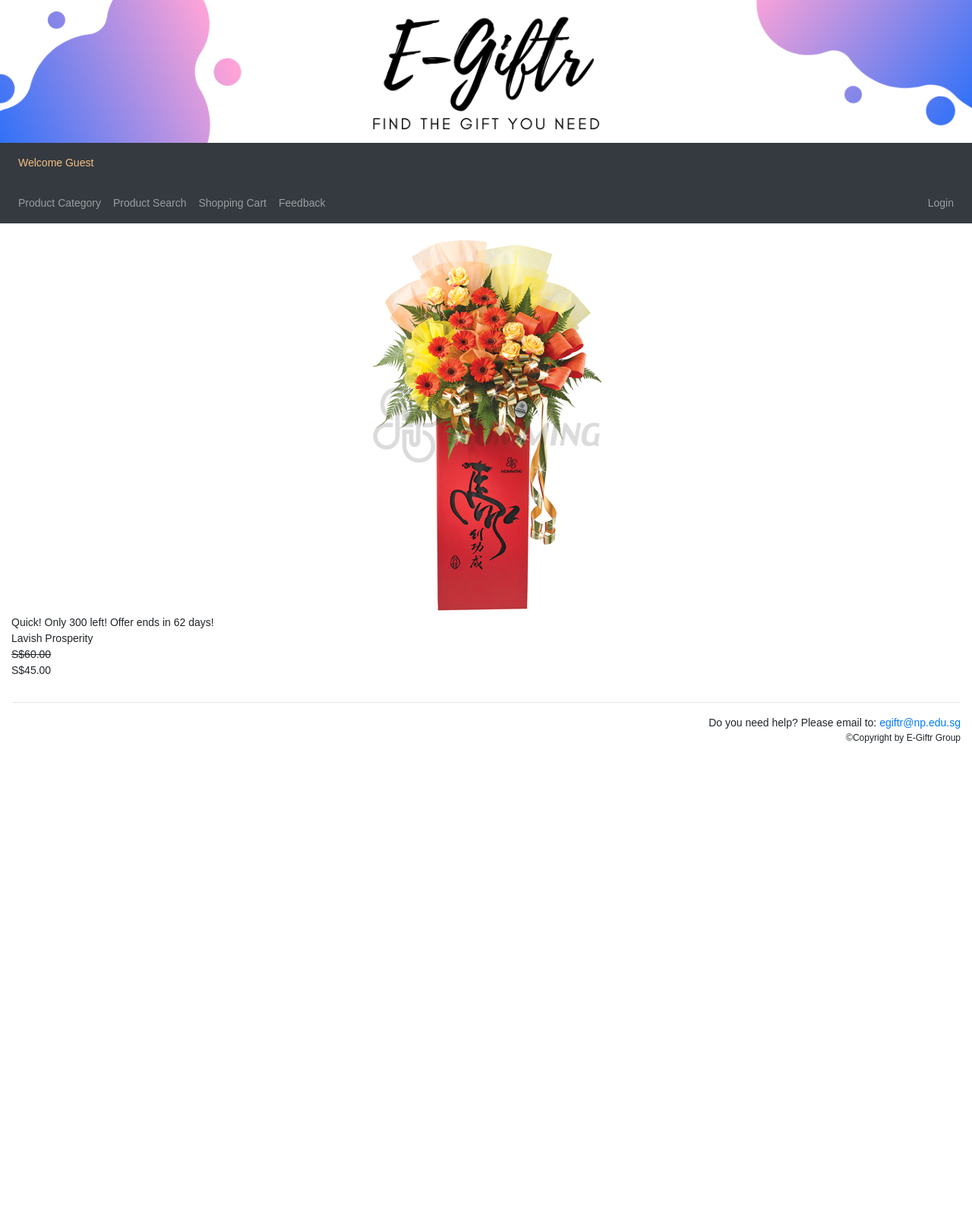
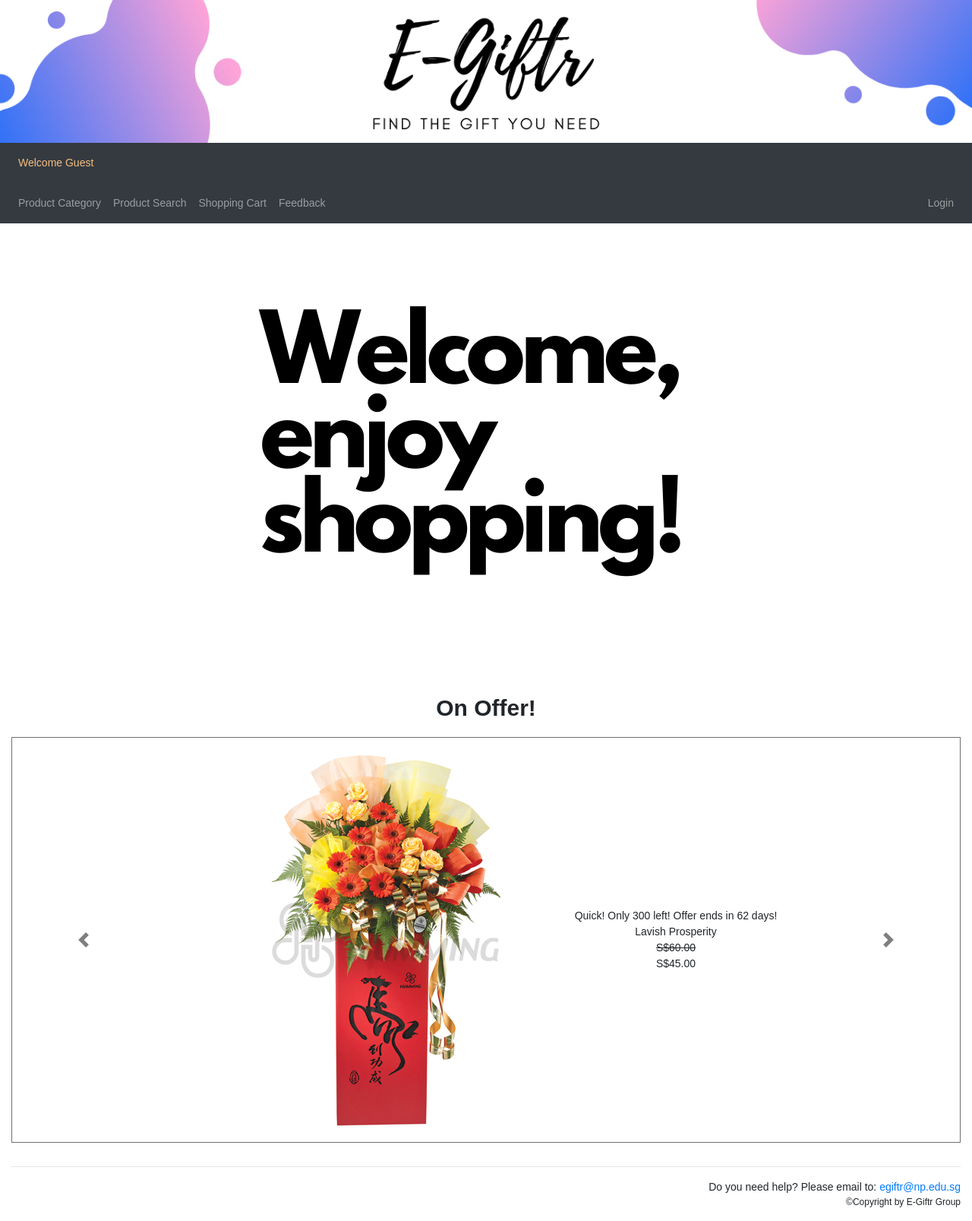
Before and after one commit to idlefrenchfry/ecad_assignment, a PHP site: page / in a window 1280 px wide. Shown: the whole page at 76% size. Before the commit the page ends 978 px from the top, so only its background shows below. Run offline with PHP 8.4, Linux system fonts and the light colour scheme; data comes from the database, SQL or seed files in the repository; some libraries are stand-ins or nearby versions.

Commit message:
Tweaked layout products on offer

```diff
--- a/index.php
+++ b/index.php
@@ -1,3 +1,11 @@
+<style>
+.carousel-control-next,
+.carousel-control-prev, .carousel-indicators {
+    filter: invert(100%);
+}
+
+</style>
+
 <?php
 // Detect the current session
 session_start();
@@ -6,14 +14,23 @@
 
 // Establish data connection
 include_once("mysql_conn.php");
+$MainContent = "<img src='Images/welcome2egiftr.png'
+				class='img-fluid'
+				style='display:block; margin:auto;'/>";
 
 $qry = "SELECT * FROM product WHERE OfferStartDate < CURDATE() AND OfferEndDate> CURDATE()";
 $result = $conn->query($qry);
 
-$MainContent = "<div class='bd-example'>";// start
+
+// TO DO: Improve front-end for carousel
+
+$MainContent .= "<div class='bd-example'>";// start
 if ($result->num_rows > 0) {
+	$MainContent .= "<div class='row'>";
+	$MainContent .= "<div style='margin:auto; font-size: 30px;' class='font-weight-bold mb-3'>On Offer!</div>";
+	$MainContent .= "</div>";
 // the page header and header row of offer
-    $MainContent = "<div id='carouselExampleCaptions' class='carousel slide' data-ride='carousel' >";
+    $MainContent .= "<div id='carouselOnOffer' class='carousel slide border p-3' style='border-color:#707070 !important;' data-ride='carousel' >";
     $MainContent .= "<div class='carousel-inner'>";
     $rowcount = 0;
     while ($row = $result->fetch_array())
@@ -27,6 +44,7 @@
 		$offerend = new DateTime($row["OfferEndDate"]);
 		$today = new DateTime(Date("y-m-d"));
 		$daysleft = $today->diff($offerend)->days;
+
 		$formattedOfferedPrice = number_format($row["OfferedPrice"],2);
 	    if($rowcount==1)
 	    {
@@ -36,7 +54,11 @@
 	    {
 		    $MainContent .= "<div class='carousel-item'>";
 		}
+
+		$MainContent .= "<div class='d-flex justify-content-center align-items-center'>";
 		$MainContent .= "<div class='image'><a href='$product'><img class='d-block mx-auto' src='$img' alt='$name'></a></div>";
+
+		$MainContent .= "<div class='text text-center'>";
 		$MainContent .= "<div class='top'>
 		<div class='text1'>Quick! Only $Quantity left! Offer ends in $daysleft days!</div></div>";
 		$MainContent .= "<div class='middle'>
@@ -45,6 +67,9 @@
 		<div class='text'>S$$formattedOfferedPrice</div>
 		</div>";
 		$MainContent .= "</div>";
+		$MainContent .= "</div>";
+
+		$MainContent .= "</div>";
     }
 
     $MainContent .="</div>";
@@ -52,10 +77,10 @@
 
 
 
-	$MainContent .= "<a class='carousel-control-prev' href='#carouselExampleCaptions' role='button' data-slide='prev'>";
+	$MainContent .= "<a class='carousel-control-prev' href='#carouselOnOffer' role='button' data-slide='prev'>";
 	$MainContent .= "<span class='carousel-control-prev-icon' aria-hidden='true'></span>";
 	$MainContent .= "<span class='sr-only'>Previous</span></a>";
-	$MainContent .= "<a class='carousel-control-next' href='#carouselExampleCaptions' role='button' data-slide='next'>";
+	$MainContent .= "<a class='carousel-control-next' href='#carouselOnOffer' role='button' data-slide='next'>";
 	$MainContent .= "<span class='carousel-control-next-icon' aria-hidden='true'></span>";
     $MainContent .= "<span class='sr-only'>Next</span>
                     </a>";
```
Lines whose indentation alone changed are shown as unchanged.
